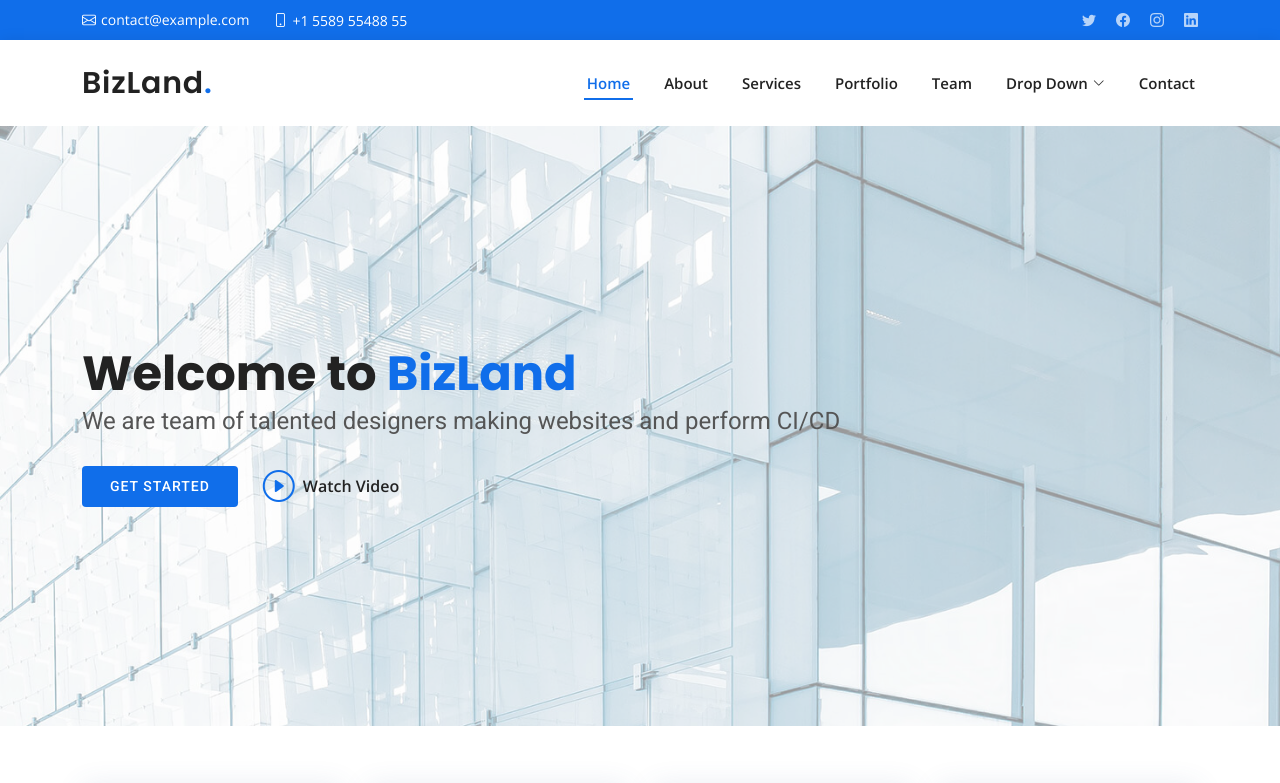
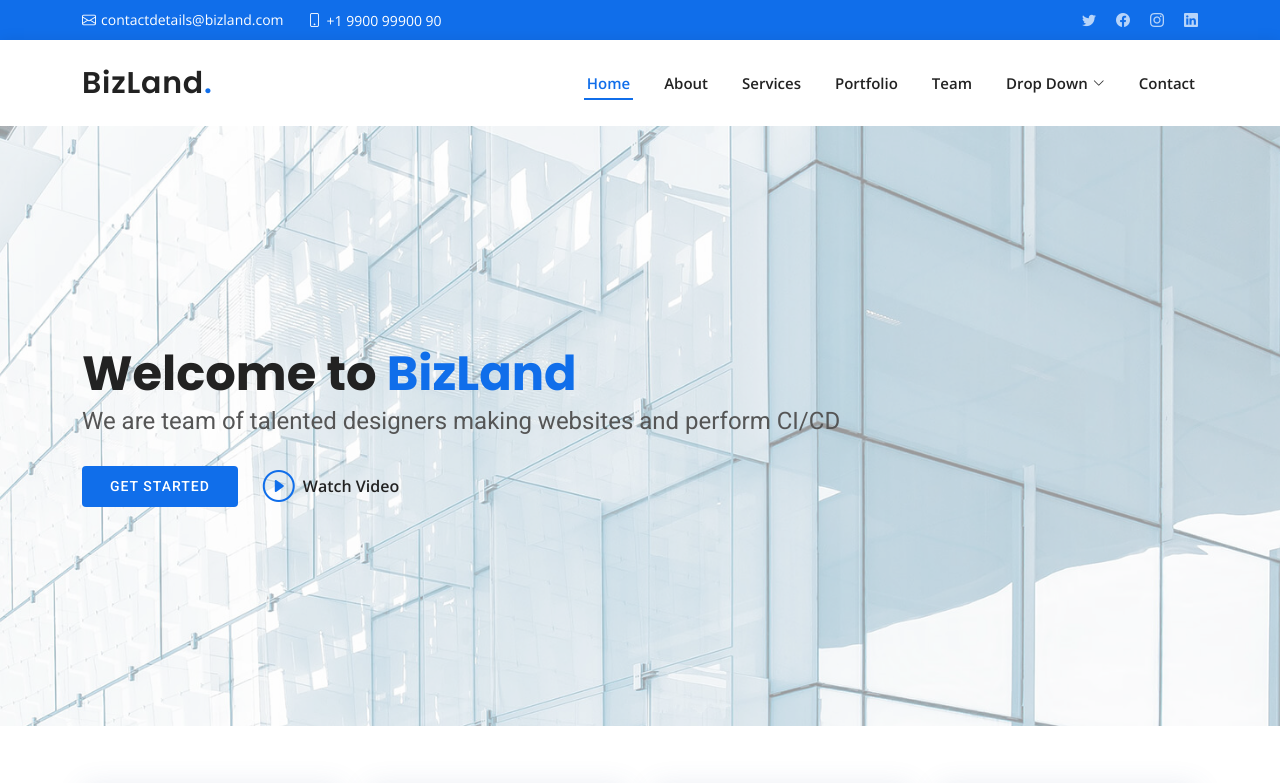
Before and after one commit to Sandylnmi/First_Project, a plain HTML site: page index.html in a window 1280 px wide. Shown: the top 783 px of the page. Drawn offline with nearby package versions, Linux system fonts and the light colour scheme.

Commit message:
Update index.html
second comments

```diff
--- a/index.html
+++ b/index.html
@@ -42,8 +42,8 @@
   <section id="topbar" class="d-flex align-items-center">
     <div class="container d-flex justify-content-center justify-content-md-between">
       <div class="contact-info d-flex align-items-center">
-        <i class="bi bi-envelope d-flex align-items-center"><a href="mailto:contact@example.com">contact@example.com</a></i>
-        <i class="bi bi-phone d-flex align-items-center ms-4"><span>+1 5589 55488 55</span></i>
+        <i class="bi bi-envelope d-flex align-items-center"><a href="mailto:contact@example.com">contactdetails@bizland.com</a></i>
+        <i class="bi bi-phone d-flex align-items-center ms-4"><span>+1 9900 99900 90</span></i>
       </div>
       <div class="social-links d-none d-md-flex align-items-center">
         <a href="#" class="twitter"><i class="bi bi-twitter"></i></a>
```
